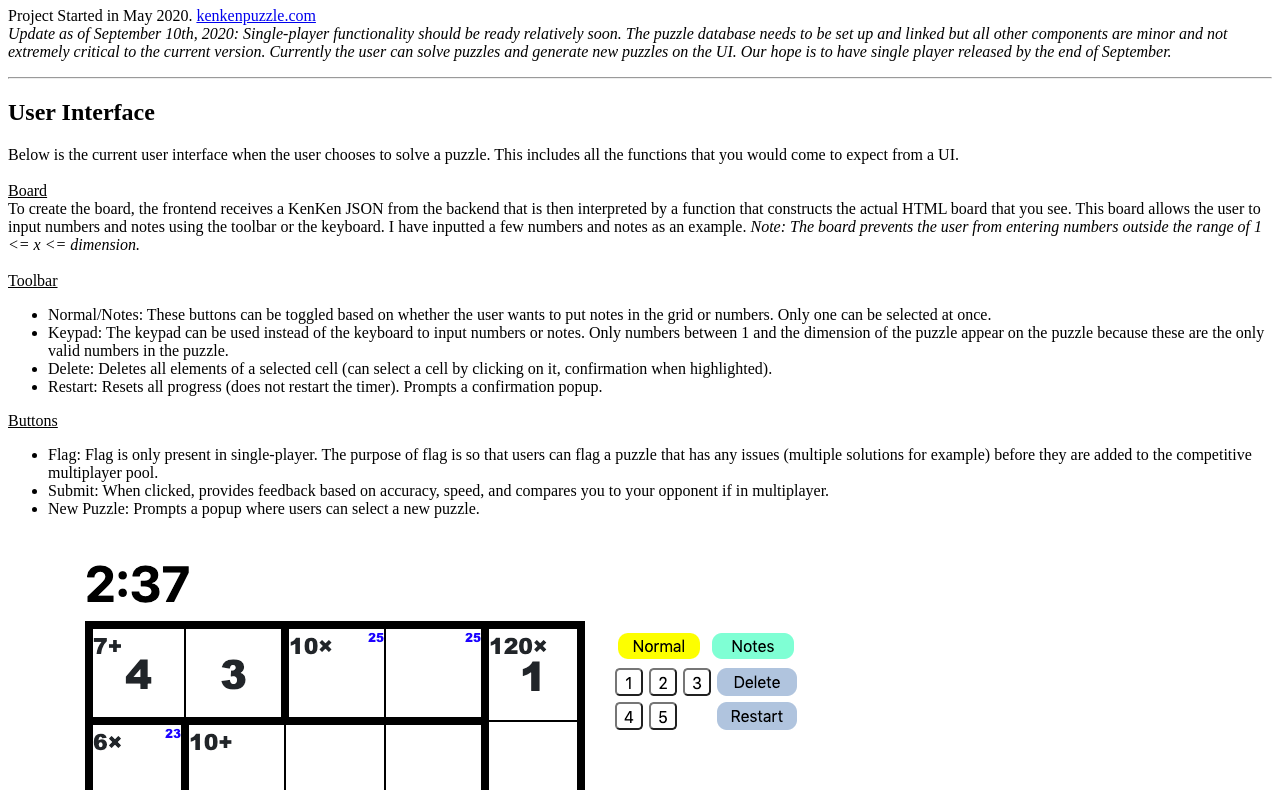
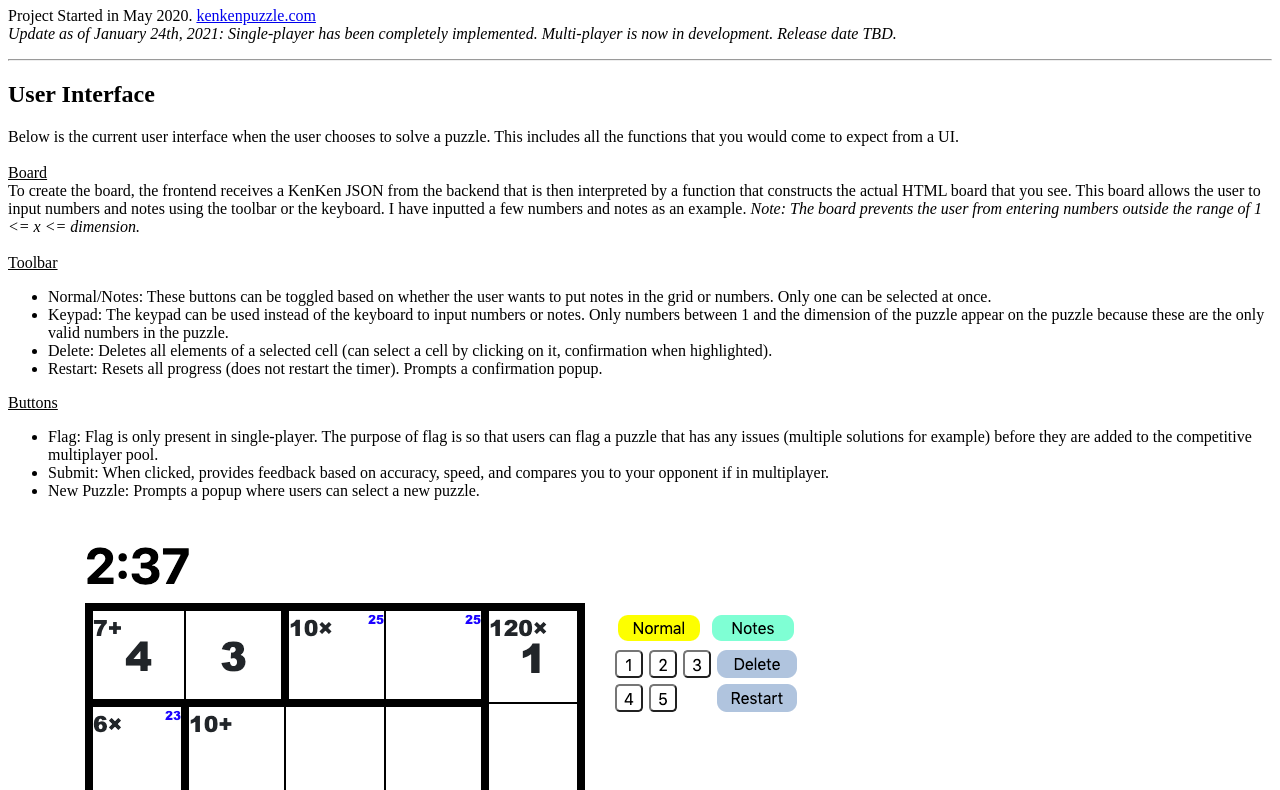
Before and after one commit to maturanamateo/KenKen2Description, a plain HTML site: page index.html in a window 1280 px wide. Shown: the part 73-863 px from the top of the page. Drawn offline with Linux system fonts and the light colour scheme.

Commit message:
Update index.html

```diff
--- a/index.html
+++ b/index.html
@@ -3,10 +3,7 @@
 <p>
     Project Started in May 2020. <a href = "https://www.kenkenpuzzle.com/"> kenkenpuzzle.com</a><br>
     <i>
-        Update as of September 10th, 2020: Single-player functionality should be ready relatively soon. The puzzle
-        database needs to be set up and linked but all other components are minor and not extremely critical to
-        the current version. Currently the user can solve puzzles and generate new puzzles on the UI. Our hope is to
-        have single player released by the end of September.
+        Update as of January 24th, 2021: Single-player has been completely implemented. Multi-player is now in development. Release date TBD.
     </i>
 </p>
 <hr>
```
